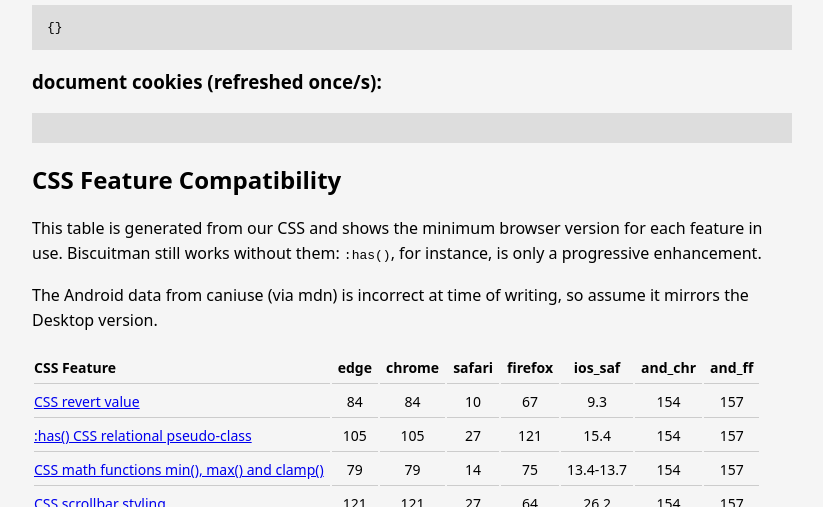
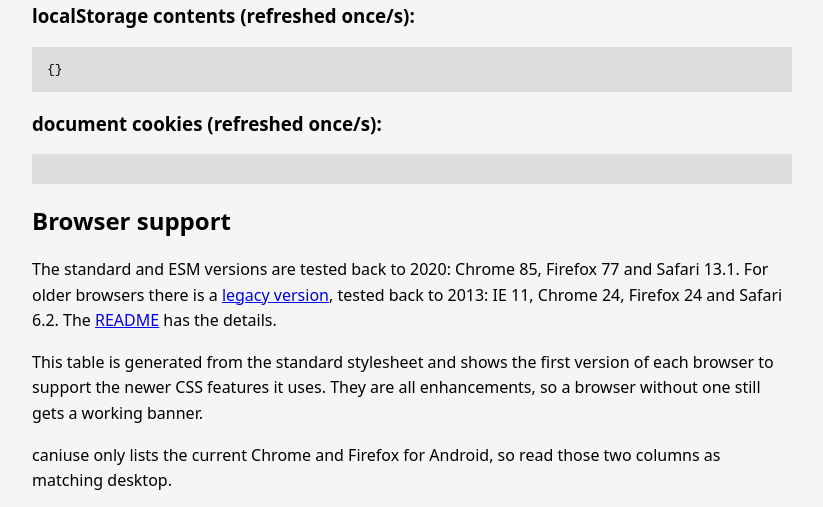
Before and after one commit to replete/biscuitman, a website built with Vite: page index.html in a window 1280 px wide. Shown: the part 985-1492 px from the top of the page, without its empty margins (228-1051 px from the left). Built offline with nearby package versions, Linux system fonts and the light colour scheme.

Commit message:
docs: demo explains browser support and points to the README
- the CSS feature table sits under a browser support section that says
  what the standard and legacy versions cover
- the table picked the wrong minimum for browsers with point releases
  (Safari showed 27 for :has(), which arrived in 15.4)
- each demo says the documentation is in the README

```diff
--- a/index.html
+++ b/index.html
@@ -319,6 +319,7 @@
 
 		<!-- Notices-->
 		<h2>This page uses real analytics scripts with dummy IDs</h2>
+		<p>This page is a working demo. The documentation is in the <a href="https://github.com/replete/biscuitman#readme">README</a>.</p>
 		<p>Things to try:</p>
 		<ul>
 			<li>Open <strong>Settings</strong>, switch sections on and off, and save. The stored consent and any cookies appear in the panels below.</li>
@@ -353,10 +354,11 @@
 			}
 		</script>
 
-		<!-- CSS Feature Compatibility -->
-		<h2 id="browser-support">CSS Feature Compatibility</h2>
-		<p>This table is generated from our CSS and shows the minimum browser version for each feature in use. Biscuitman still works without them: <code>:has()</code>, for instance, is only a progressive enhancement.</p>
-		<p>The Android data from caniuse (via mdn) is incorrect at time of writing, so assume it mirrors the Desktop version.</p>
+		<!-- Browser support -->
+		<h2 id="browser-support">Browser support</h2>
+		<p>The standard and ESM versions are tested back to 2020: Chrome 85, Firefox 77 and Safari 13.1. For older browsers there is a <a href="index-legacy.html">legacy version</a>, tested back to 2013: IE 11, Chrome 24, Firefox 24 and Safari 6.2. The <a href="https://github.com/replete/biscuitman#browser-support">README</a> has the details.</p>
+		<p>This table is generated from the standard stylesheet and shows the first version of each browser to support the newer CSS features it uses. They are all enhancements, so a browser without one still gets a working banner.</p>
+		<p>caniuse only lists the current Chrome and Firefox for Android, so read those two columns as matching desktop.</p>
 		<div id="cssreport"></div>
 		<script>
 			(async ()=>{
@@ -371,8 +373,9 @@
 						name: feature,
 						title: featureData.title,
 						browsers: Object.entries(featureData.caniuseData.stats).reduce((acc, [browser, versions]) => {
-							const supportedVersion = Object.keys(versions).find(version => versions[version] === 'y');
-							acc[browser] = supportedVersion || false;
+							// lowest supporting version: the keys are not in version order
+							const supported = Object.keys(versions).filter(version => versions[version] === 'y' && parseFloat(version))
+							acc[browser] = supported.sort((a, b) => parseFloat(a) - parseFloat(b))[0] || false;
 							return acc;
 						}, {})
 					})
```
Also changed, not shown: index-esm.html (+9 -6 lines), index-legacy.html (+4 -0 lines), src/demo.html (+14 -6 lines).
